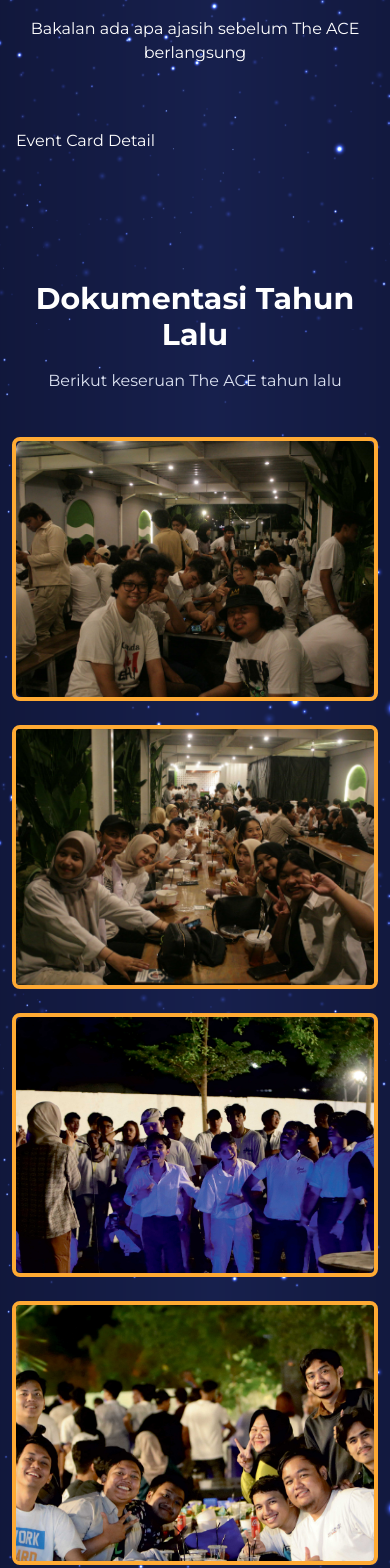
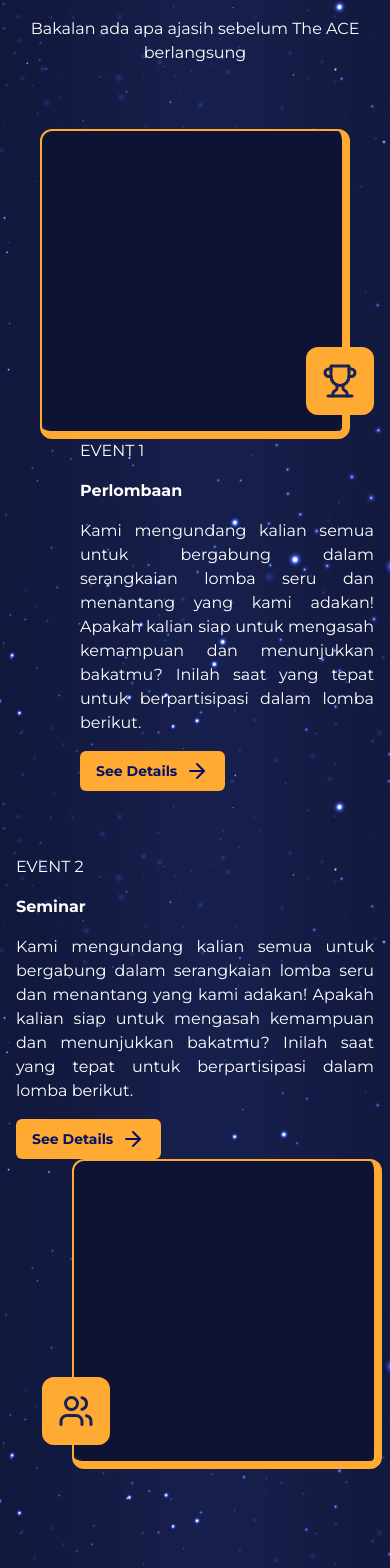
Before and after one commit to Brilliahib/theace-2024, a Next.js app: page / in a window 390 px wide. Shown: the part 1440-3008 px from the top of the page. Built offline with nearby package versions, Linux system fonts and the light colour scheme.

Commit message:
add : event-card-detail (tidak responsive)

```diff
--- a/components/event/event-card-detail.jsx
+++ b/components/event/event-card-detail.jsx
@@ -1,8 +1,54 @@
+import { ArrowRight, Trophy, Users } from 'lucide-react'
 import React from 'react'
+import { Button } from '../ui/button'
 
 const EventCardDetail = () => {
     return (
-        <div>Event Card Detail</div>
+        <>
+            <div className="flex lg:flex-row flex-col items-center space-x-16">
+                {/* gambar kiri */}
+                <div className="border-8 border-t-2 border-l-2 rounded-xl border-primary">
+                    <div className="relative">
+                        <div className="bg-[#0e1333] rounded-xl w-[300px] h-[300px]"></div>
+                        <div className="absolute bottom-4 -right-8 rounded-xl bg-primary p-4">
+                            <Trophy color='#182159' size={36} />
+                        </div>
+                    </div>
+                </div>
+                {/* text kanan */}
+                <div className="space-y-4">
+                    <h2>EVENT 1</h2>
+                    <h2 className="font-bold">Perlombaan</h2>
+                    <p className="text-justify">Kami mengundang kalian semua untuk bergabung dalam serangkaian lomba seru dan menantang yang kami adakan! Apakah kalian siap untuk mengasah kemampuan dan menunjukkan bakatmu? Inilah saat yang tepat untuk berpartisipasi dalam lomba berikut.</p>
+                    <Button className="flex flex-row gap-2 rounded-md font-bold text-[#041062]">
+                        See Details
+                        <ArrowRight color="#041062" />
+                    </Button>
+                </div>
+            </div>
+            {/* event 2 */}
+            <div className="flex lg:flex-row flex-col items-center space-x-16 mt-16">
+                {/* text kiri */}
+                <div className="space-y-4">
+                    <h2>EVENT 2</h2>
+                    <h2 className="font-bold">Seminar</h2>
+                    <p className="text-justify">Kami mengundang kalian semua untuk bergabung dalam serangkaian lomba seru dan menantang yang kami adakan! Apakah kalian siap untuk mengasah kemampuan dan menunjukkan bakatmu? Inilah saat yang tepat untuk berpartisipasi dalam lomba berikut.</p>
+                    <Button className="flex flex-row gap-2 rounded-md font-bold text-[#041062]">
+                        See Details
+                        <ArrowRight color="#041062" />
+                    </Button>
+                </div>
+                <div className="border-8 border-t-2 border-l-2 rounded-xl border-primary">
+                    {/* gambar kanan */}
+                    <div className="relative">
+                        <div className="bg-[#0e1333] rounded-xl w-[300px] h-[300px]"></div>
+                        <div className="absolute bottom-4 -left-8 rounded-xl bg-primary p-4">
+                            <Users color='#182159' size={36} />
+                        </div>
+                    </div>
+                </div>
+            </div>
+        </>
     )
 }
 
```
